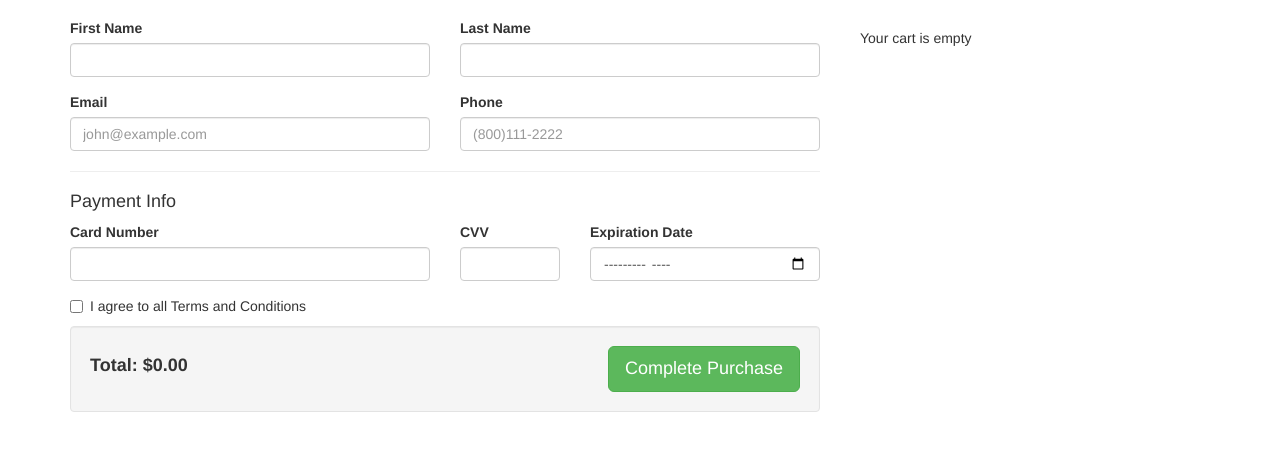
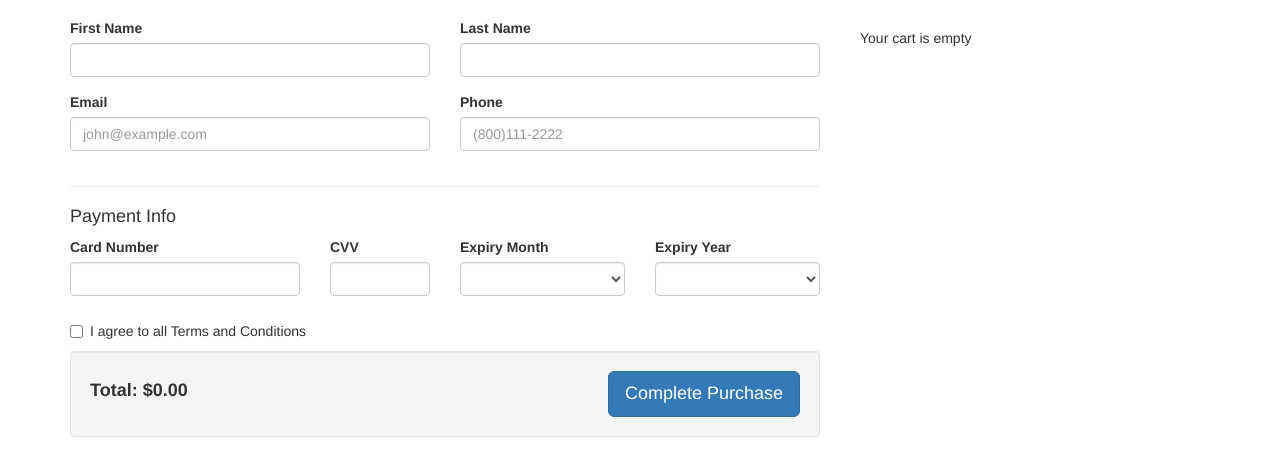
Before and after one commit to cjsaylor/angular-workshop, a plain HTML site: page step5-routing/index.html at #/checkout in a window 1280 px wide. Shown: the part 54-530 px from the top of the page. Drawn offline with Linux system fonts and the light colour scheme.

Commit message:
Make step 5 checkout.html consistent.

```diff
--- a/step5-routing/checkout.html
+++ b/step5-routing/checkout.html
@@ -1,56 +1,126 @@
 <div class="row">
     <div class="col-sm-8">
-        <form>
-            <div class="form-group">
+        <form name="checkout">
             <div class="row">
                 <div class="col-sm-6">
-                        <label for="fname">First Name</label>
-                        <input type="text" class="form-control" id="fname">
+                    <div class="form-group" >
+                        <label class="control-label" for="fname">First Name</label>
+                        <input type="text" class="form-control"id="fname" name="fname" required>
+                        <!--<p class="text-danger">First name is required.</p>-->
+                    </div>
                 </div>
                 <div class="col-sm-6">
-                        <label for="lname">Last Name</label>
-                        <input type="text" class="form-control" id="lname">
+                    <div class="form-group">
+                        <label class="control-label" for="lname">Last Name</label>
+                        <input type="text" class="form-control"id="lname" name="lname" required>
+                        <!--<p class="text-danger">Last name is required.</p>-->
                     </div>
                 </div>
             </div>
-            <div class="form-group">
             <div class="row">
                 <div class="col-sm-6">
-                        <label for="email">Email</label>
-                        <input type="email" class="form-control" id="email" placeholder="john@example.com">
+                    <div class="form-group">
+                        <label class="control-label" for="email">Email</label>
+                        <input type="email" class="form-control" id="email" name="email" placeholder="john@example.com" required>
+                        <!--<p class="text-danger">Email is required.</p>-->
+                        <!--<p class="text-danger">Email is invalid.</p>-->
+                    </div>
                 </div>
                 <div class="col-sm-6">
-                        <label for="phone">Phone</label>
-                        <input type="tel" class="form-control" id="phone" placeholder="(800)111-2222">
+                    <div class="form-group">
+                        <label class="control-label" for="phone">Phone</label>
+                        <input type="tel" class="form-control" id="phone" name="phone" placeholder="(800)111-2222" required>
+                        <!--<p class="text-danger">Phone is required.</p>-->
                     </div>
                 </div>
             </div>
             <hr>
             <h4>Payment Info</h4>
+            <div class="row">
+                <div class="col-sm-4">
                     <div class="form-group">
+                        <label class="control-label" for="card-number">Card Number</label>
+                        <input type="text" class="form-control" id="card-number" name="cardNumber" required>
+                        <!-- <p class="text-danger">Card number is required.</p> -->
+                    </div>
+                </div>
+                <div class="col-sm-2">
+                    <div class="form-group">
+                        <label class="control-label" for="card-cvv">CVV</label>
+                        <input type="password" class="form-control" id="card-cvv" name="cardCvv" maxlength="4" required>
+                        <!-- <p class="text-danger">Card CVV is required.</p> -->
+                    </div>
+                </div>
+                <div class="form-group" >
+                    <div class="col-sm-6">
                         <div class="row">
                             <div class="col-sm-6">
-                        <label for="card-number">Card Number</label>
-                        <input type="text" class="form-control" id="card-number">
+                                <label class="control-label" for="card-expiration-month">Expiry Month</label>
+                                <select
+                                    id="card-expiration-month"
+                                    name="cardExpirationMonth"
+                                    class="form-control"
+                                    required
+                                >
+                                    <option value=""></option>
+                                    <option value="01">01</option>
+                                    <option value="02">02</option>
+                                    <option value="03">03</option>
+                                    <option value="04">04</option>
+                                    <option value="05">05</option>
+                                    <option value="06">06</option>
+                                    <option value="07">07</option>
+                                    <option value="08">08</option>
+                                    <option value="09">09</option>
+                                    <option value="10">10</option>
+                                    <option value="11">11</option>
+                                    <option value="12">12</option>
+                                </select>
                             </div>
-                    <div class="col-sm-2">
-                        <label for="card-cvv">CVV</label>
-                        <input type="password" class="form-control" id="card-cvv" maxlength="4">
-                    </div>
-                    <div class="col-sm-4">
-                        <label for="card-expiration">Expiration Date</label>
-                        <input type="month" class="form-control" id="card-expiration">
+                            <div class="col-sm-6">
+                                <label class="control-label" for="card-expiration-year">Expiry Year</label>
+                                <select
+                                    id="card-expiration-year"
+                                    name="cardExpirationYear"
+                                    class="form-control"
+                                    required
+                                >
+                                    <option value=""></option>
+                                    <option value="2015">2015</option>
+                                    <option value="2016">2016</option>
+                                    <option value="2017">2017</option>
+                                    <option value="2018">2018</option>
+                                    <option value="2019">2019</option>
+                                    <option value="2020">2020</option>
+                                </select>
                             </div>
                         </div>
+                        <!-- <p class="text-danger">Card expiration date is required.</p>
+                        <p class="text-danger">Card expiration date is invalid.</p> -->
                     </div>
+
+                </div>
+            </div>
+            <div>
                 <div class="checkbox">
-                <label>
-                    <input type="checkbox"> I agree to all Terms and Conditions
+                    <label class="control-label">
+                        <input type="checkbox" name="agreement" required> I agree to all Terms and Conditions
                     </label>
+                    <!-- <p class="text-danger">You must agree to the terms and conditions.</p> -->
+                </div>
             </div>
             <div class="well" aw-cart>
                 <h4 class="pull-left"><strong>Total: {{ cart.total | currency }}</strong></h4>
-                <button type="submit" class="btn btn-lg btn-default btn-success pull-right">Complete Purchase</button>
+                <button
+                    type="submit"
+                    class="btn btn-lg btn-default pull-right"
+                    ng-class="{
+                        'btn-primary': !success,
+                        'btn-success': success
+                    }"
+                >
+                    {{ !success ? 'Complete Purchase' : 'Purchase Success' }}
+                </button>
                 <div class="clearfix"></div>
             </div>
         </form>
```
Lines whose indentation alone changed are shown as unchanged.
